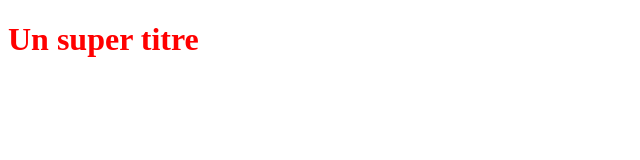
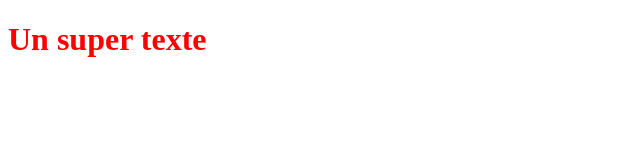
Before and after one commit to resilience34/OC_Projet, a plain HTML site: page index.html in a window 1280 px wide. Shown: the full height of the page, 0-640 px from the left. Drawn offline with Linux system fonts and the light colour scheme.

Commit message:
Modification du titre H1

```diff
--- a/index.html
+++ b/index.html
@@ -5,6 +5,6 @@
    <link rel="stylesheet" type="text/css" href="styles.css">
 </head>
 <body>
-   <h1>Un super titre</h1>
+   <h1>Un super texte</h1>
 </body>
 </html>
```
